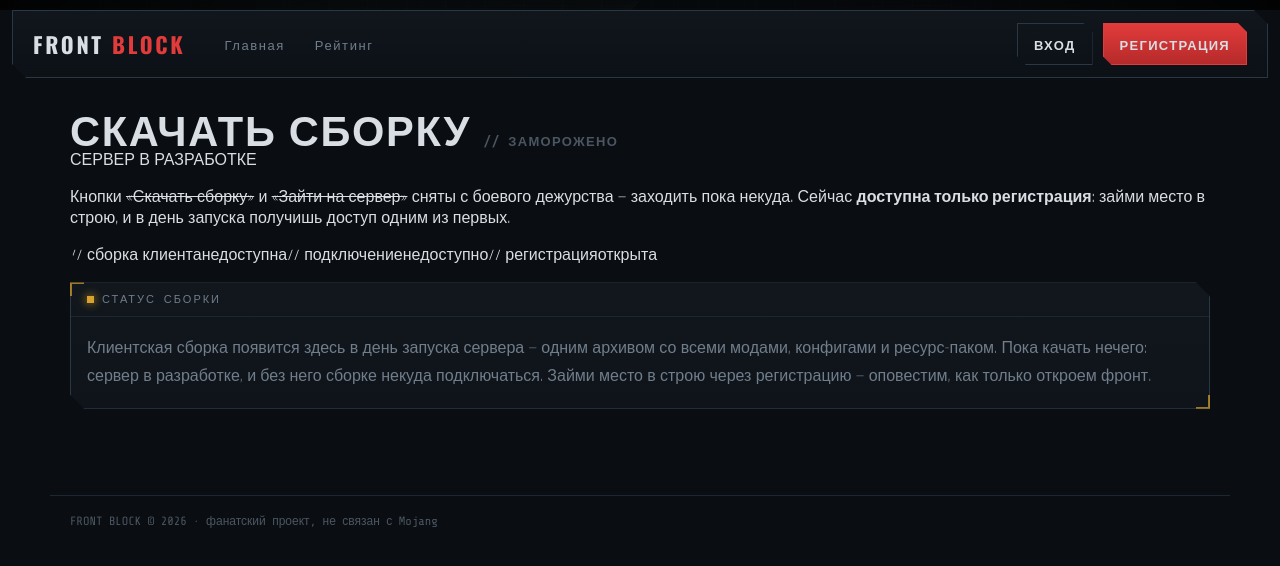
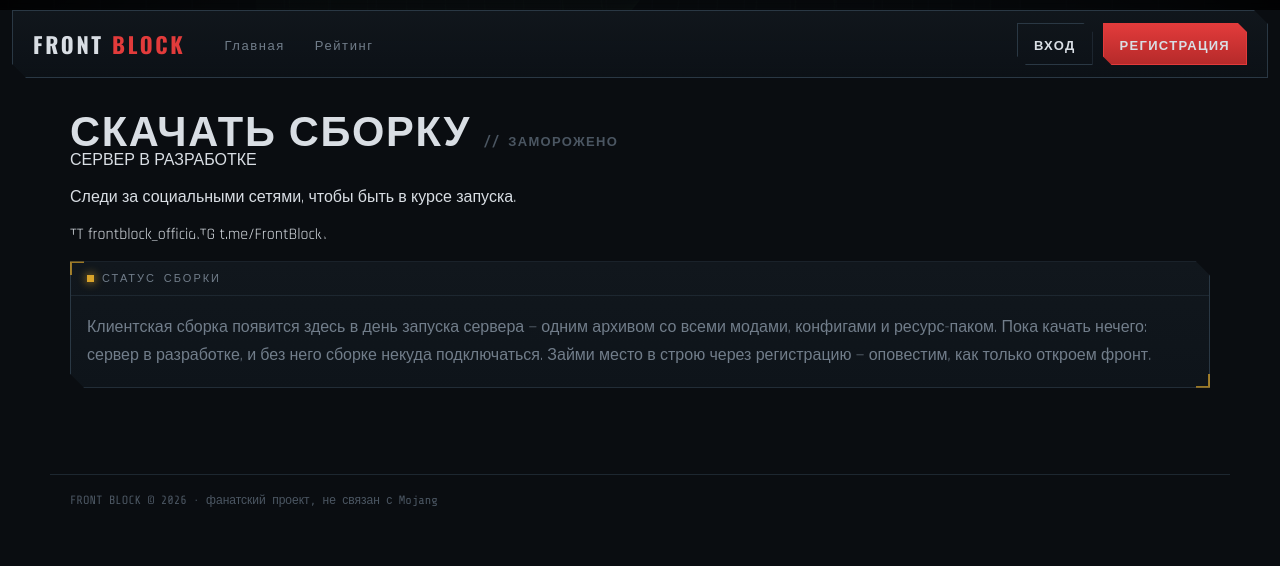
Before and after one commit to am1s3/frontblock-web, a Next.js app: page /downloads in a window 1280 px wide. Shown: the top 566 px of the page. Built offline with nearby package versions, Linux system fonts and the light colour scheme.

Commit message:
Update DevNotice.tsx

```diff
--- a/src/components/DevNotice.tsx
+++ b/src/components/DevNotice.tsx
@@ -6,15 +6,24 @@ export default function DevNotice() {
         <div className="devnotice__stamp">
           <span className="devnotice__dot" />СЕРВЕР В РАЗРАБОТКЕ
         </div>
-        <p>
-          Кнопки <s>«Скачать сборку»</s> и <s>«Зайти на сервер»</s> сняты с боевого
-          дежурства — заходить пока некуда. Сейчас <b>доступна только регистрация</b>:
-          займи место в строю, и в день запуска получишь доступ одним из первых.
-        </p>
-        <div className="devnotice__meta">
-          <span>// сборка клиента</span><span className="devnotice__x">недоступна</span>
-          <span>// подключение</span><span className="devnotice__x">недоступно</span>
-          <span>// регистрация</span><span className="devnotice__ok">открыта</span>
+        <p>Следи за социальными сетями, чтобы быть в курсе запуска.</p>
+        <div className="devnotice__socials">
+          <a
+            className="soc soc--tt clip"
+            href="https://www.tiktok.com/@frontblock_official"
+            target="_blank"
+            rel="noopener noreferrer"
+          >
+            <span className="soc__tag">TT</span> frontblock_official
+          </a>
+          <a
+            className="soc soc--tg clip"
+            href="https://t.me/FrontBlock1"
+            target="_blank"
+            rel="noopener noreferrer"
+          >
+            <span className="soc__tag">TG</span> t.me/FrontBlock1
+          </a>
         </div>
       </div>
       <div className="devnotice__tape devnotice__tape--b" aria-hidden />
```
